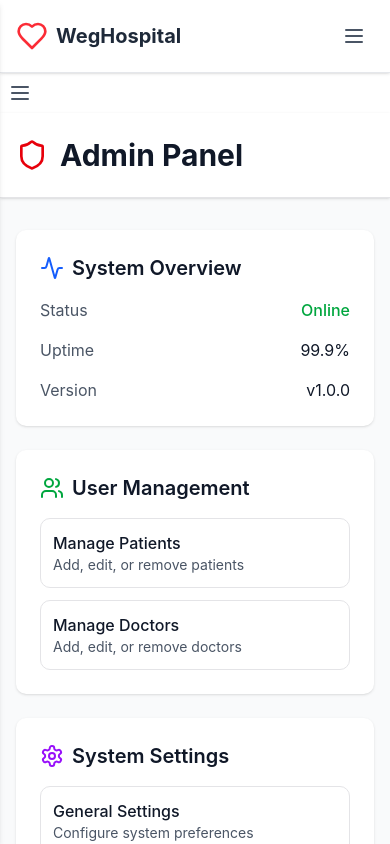
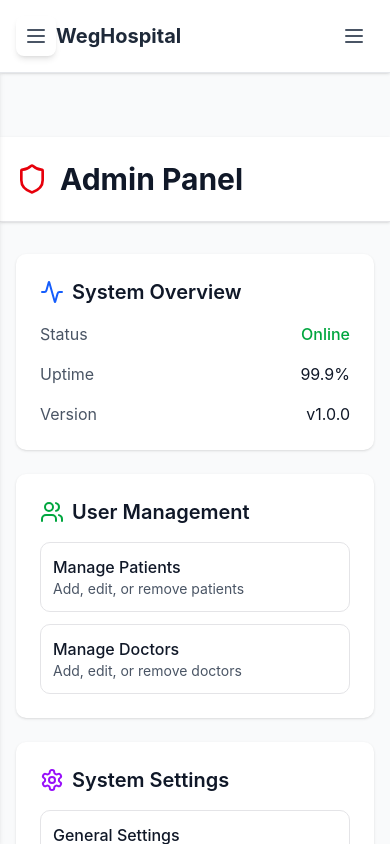
Before and after one commit to WegenerSteven/WegHospital-Client, a React (Vite) app: page /dashboard/Admin in a window 390 px wide. Shown: the top 844 px of the page. Built offline with nearby package versions, Linux system fonts and the light colour scheme.

Commit message:
edit dashboard ui

```diff
--- a/src/components/DashboardLayout.tsx
+++ b/src/components/DashboardLayout.tsx
@@ -5,7 +5,7 @@ const DashboardLayout = () => {
     return (
         <div className='flex flex-col lg:flex-row min-h-screen'>
             <SideNav/>
-            <main className='flex-1 bg-gray-50 lg:ml-0'>
+            <main className='flex-1 bg-gray-50 lg:ml-0 pt-16 lg:pt-0'>
                 <Outlet/>
             </main>
         </div>
--- a/src/components/SideNav.tsx
+++ b/src/components/SideNav.tsx
@@ -27,10 +27,10 @@ const SideNav = () => {
     return (
         <>
             {/* mobile toggle button*/}
-            <button className="lg:hidden p-2 text-gray-600 hover:text-gray-900" onClick={() => setIsOpen(!isOpen)}>
+            <button className="lg:hidden fixed top-4 left-4 z-50 p-2 text-gray-600 hover:text-gray-900 bg-white rounded-md shadow-md" onClick={() => setIsOpen(!isOpen)}>
                 <Menu className="h-6 w-6" />
             </button>
-            <aside className={`${isOpen ? 'translate-x-0' : '-translate-x-full'} lg:translate-x-0 fixed lg:sticky lg:top-0 inset-y-0 left-0 z-50 w-64 bg-white border-r shadow-md lg:shadow-none flex flex-col h-screen lg:h-screen`}>
+            <aside className={`${isOpen ? 'translate-x-0' : '-translate-x-full'} lg:translate-x-0 fixed lg:sticky lg:top-0 inset-y-0 left-0 z-40 w-64 bg-white border-r shadow-md lg:shadow-none flex flex-col h-screen lg:h-screen`}>
                 <div className="p-4 border-b">
                     <h2 className="text-xl font-bold text-gray-900">Hospital MS</h2>
                 </div>
@@ -44,7 +44,7 @@ const SideNav = () => {
             </aside>
             {/* Overlay for mobile when is open */}
             {isOpen && (
-                <div className="fixed inset-0 bg-black bg-opacity-30 z-30 md:hidden" onClick={() => setIsOpen(false)}></div>
+                <div className="fixed inset-0 bg-black bg-opacity-30 z-30 lg:hidden" onClick={() => setIsOpen(false)}></div>
             )}
         </>
     );
```
